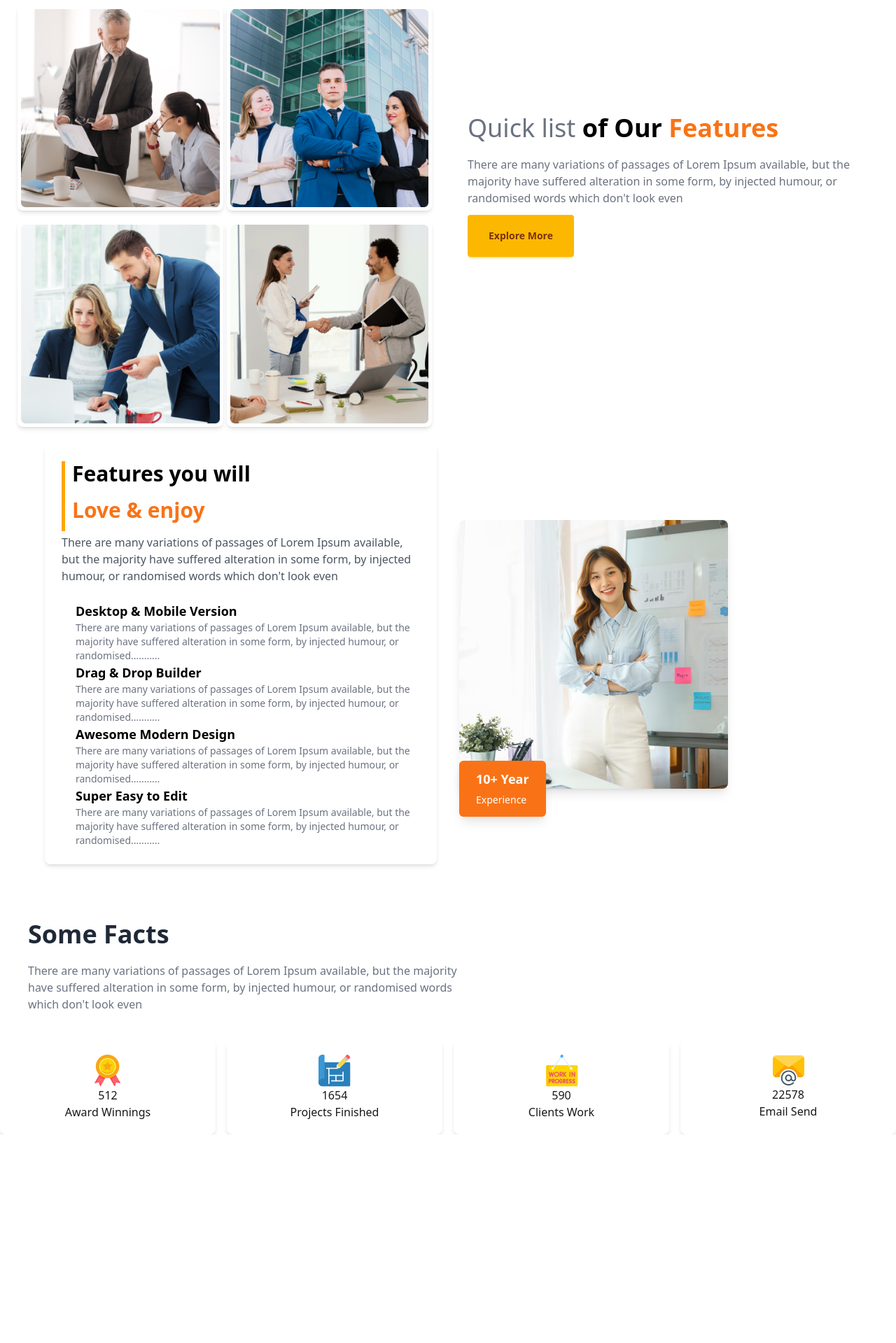
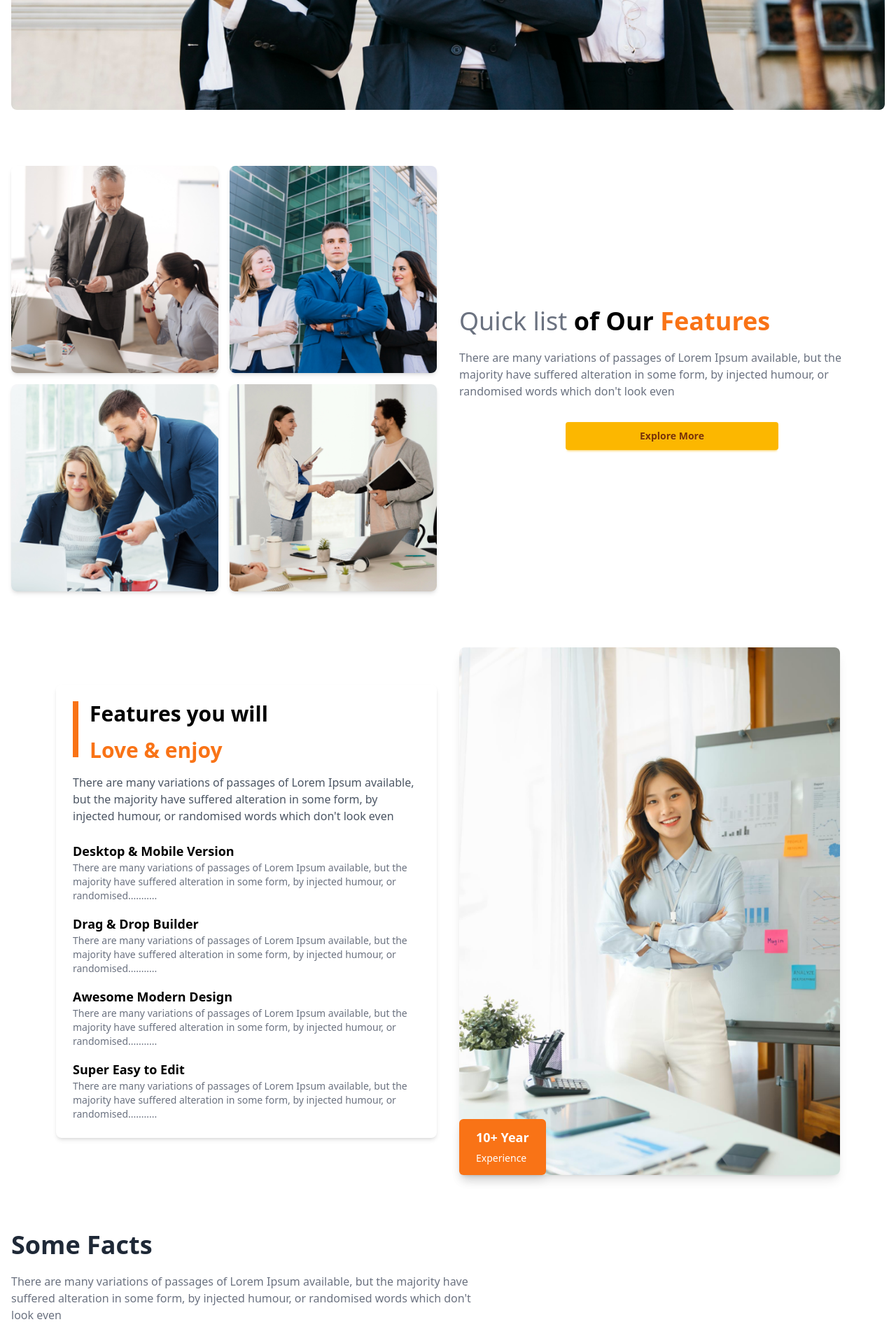
Before and after one commit to TalhaJobayer/project1, a plain HTML site: page index.html in a window 1280 px wide. Shown: the part 878-2797 px from the top of the page at 70% size. Before the commit the page ends 2499 px from the top, so only its background shows below. Drawn offline with nearby package versions, Linux system fonts and the light colour scheme.

Commit message:
all done with responsive

```diff
--- a/index.html
+++ b/index.html
@@ -5,28 +5,23 @@
   <meta charset="UTF-8">
   <meta name="viewport" content="width=device-width, initial-scale=1.0">
   <script src="https://cdn.tailwindcss.com"></script>
-  <script src="https://cdn.tailwindcss.com"></script>
   <link href="https://cdn.jsdelivr.net/npm/daisyui@5" rel="stylesheet" type="text/css" />
   <title>Document</title>
 </head>
 
 <body>
-  <!-- navbar section -->
+  <!-- Navbar Section -->
   <div class="navbar bg-base-100 shadow-sm flex justify-between">
     <div class="navbar-start">
       <div class="dropdown">
         <div tabindex="0" role="button" class="btn btn-ghost lg:hidden">
-          <svg xmlns="http://www.w3.org/2000/svg" class="h-5 w-5" fill="none" viewBox="0 0 24 24"
-            stroke="currentColor">
-            <path stroke-linecap="round" stroke-linejoin="round" stroke-width="2"
-              d="M4 6h16M4 12h8m-8 6h16" />
+          <svg xmlns="http://www.w3.org/2000/svg" class="h-5 w-5" fill="none" viewBox="0 0 24 24" stroke="currentColor">
+            <path stroke-linecap="round" stroke-linejoin="round" stroke-width="2" d="M4 6h16M4 12h8m-8 6h16" />
           </svg>
         </div>
         <ul tabindex="0" class="menu menu-sm dropdown-content bg-base-100 rounded-box z-1 mt-3 w-52 p-2 shadow">
           <li><a>Home</a></li>
-          <li>
-            <a>About</a>
-          </li>
+          <li><a>About</a></li>
           <li><a>Contact US</a></li>
           <li><a>Log In</a></li>
         </ul>
@@ -36,88 +31,73 @@
     <div class="navbar-center hidden lg:flex">
       <ul class="menu menu-horizontal px-1">
         <li><a>Home</a></li>
-        <li>
-          <a>About</a>
-        </li>
+        <li><a>About</a></li>
         <li><a>Contact US</a></li>
         <li><a>Log In</a></li>
       </ul>
     </div>
   </div>
-  <!-- navbar section -->
+  <!-- Navbar Section -->
+
   <!-- Text Part -->
-  <div class="container mx-auto text-center mt-20">
-    <div class="text-4xl font-bold text-gray-800 mb-5 ">
-      <h1>Brand New </h1>
-      <h1>Group of Architects </h1>
+  <div class="container mx-auto text-center mt-20 px-4">
+    <div class="text-4xl font-bold text-gray-800 mb-5">
+      <h1>Brand New</h1>
+      <h1>Group of Architects</h1>
     </div>
-    <div class="text-lg text-gray-500">
-      <p class=" text-center">There are many variations of passages of Lorem Ipsum available, but the majority
-        have
-        suffered alteration in some form, by injected humour, or randomised words which don't look even</p>
+    <div class="text-lg text-gray-500 mx-auto max-w-2xl">
+      <p>There are many variations of passages of Lorem Ipsum available, but the majority have suffered alteration in some form, by injected humour, or randomised words which don't look even</p>
     </div>
-    <div class="btn btn-warning mt-3" style="padding: 30px 30px;">Explore More</div>
+    <div class="btn btn-warning mt-5 px-8 py-3">Explore More</div>
   </div>
   <!-- Text Part -->
+
   <!-- Image Part -->
-  <div>
-    <div class="container justify-center ">
-      <div class="w-200 mx-auto mt-5">
-        <img src="/images/banner.png" alt="" class="w-full object-cover">
-      </div>
+  <div class="container mx-auto mt-10 px-4">
+    <div class="w-full">
+      <img src="/images/banner.png" alt="" class="w-full object-cover rounded-lg">
     </div>
   </div>
   <!-- Image Part -->
+
   <!-- Hero Part -->
-  <div class="container mx-auto mt-20">
-    <div class="grid grid-cols-1 md:grid-cols-2 gap-4 flex justify-center">
-      <div class="p-5 ">
-        <div class="grid grid-cols-2 sm:grid-cols-2 md:grid-cols-2 lg:grid-cols-2 gap-[5px]">
-          <img src="images/team1.png" alt="Image 1" class="m-[5px] p-[5px] bg-white rounded-lg shadow-md">
-          <img src="images/team2.png" alt="Image 2" class="m-[5px] p-[5px] bg-white rounded-lg shadow-md">
-          <img src="images/team3.png" alt="Image 3" class="m-[5px] p-[5px] bg-white rounded-lg shadow-md">
-          <img src="images/team4.png" alt="Image 4" class="m-[5px] p-[5px] bg-white rounded-lg shadow-md">
+  <div class="container mx-auto mt-20 px-4">
+    <div class="grid grid-cols-1 md:grid-cols-2 gap-8">
+      <div class="grid grid-cols-2 gap-4">
+        <img src="images/team1.png" alt="Image 1" class="w-full rounded-lg shadow-md">
+        <img src="images/team2.png" alt="Image 2" class="w-full rounded-lg shadow-md">
+        <img src="images/team3.png" alt="Image 3" class="w-full rounded-lg shadow-md">
+        <img src="images/team4.png" alt="Image 4" class="w-full rounded-lg shadow-md">
       </div>
-      </div>
-      <div class="p-5 mt-40">
+      <div class="flex flex-col justify-center">
         <h1 class="text-4xl font-bold text-gray-800 mb-5">
           <span class="text-gray-500 font-normal">Quick list</span>
           <span class="text-black font-bold">of Our</span>
           <span class="text-orange-500 font-bold">Features</span>
         </h1>
-        <p class="text-gray-500">There are many variations of passages of Lorem Ipsum available, but the majority have
-          suffered alteration in some form, by injected humour, or randomised words which don't look even</p>
-        <div class="btn btn-warning mt-3" style="padding: 30px 30px;">Explore More</div>
+        <p class="text-gray-500 mb-5">There are many variations of passages of Lorem Ipsum available, but the majority have suffered alteration in some form, by injected humour, or randomised words which don't look even</p>
 
+        <div class="btn btn-warning mt-3 px-4 py-2 text-sm w-1/2 mx-auto">
+          Explore More
         </div>
       </div>
+    </div>
+  </div>
+  <!-- Hero Part -->
 
-
-      </div>
-
-      <!-- Hero Part -->
   <!-- Features Part -->
-       <div class="max-w-6xl mx-auto grid grid-cols-1 md:grid-cols-2 gap-8 items-center">
-
+  <div class="max-w-6xl mx-auto mt-20 px-4">
+    <div class="grid grid-cols-1 md:grid-cols-2 gap-8 items-center">
       <div class="bg-white p-6 rounded-lg shadow-md">
         <div class="flex">
-            <div style="height: 100px; width: 5px; background-color: orange; margin-right: 10px;"></div>
+          <div class="h-20 w-2 bg-orange-500 mr-4"></div>
           <div>
-              <h2 class="text-2xl md:text-3xl font-bold text-black mb-4">
-                Features you will
-            </h2>
-            <h2 class="text-2xl md:text-3xl font-bold text-black mb-4">
-              <span class="text-orange-500">Love & enjoy</span>
-            </h2>
+            <h2 class="text-2xl md:text-3xl font-bold text-black mb-4">Features you will</h2>
+            <h2 class="text-2xl md:text-3xl font-bold text-black mb-4"><span class="text-orange-500">Love & enjoy</span></h2>
           </div>
-
         </div>
-           <p class="text-gray-600 mb-6">
-            There are many variations of passages of Lorem Ipsum available, but the majority have suffered alteration in some form, by injected humour, or randomised words which don't look even
-          </p>
-
-            <!-- Feature List -->
-            <div class="ml-5">
+        <p class="text-gray-600 mb-6">There are many variations of passages of Lorem Ipsum available, but the majority have suffered alteration in some form, by injected humour, or randomised words which don't look even</p>
+        <div class="space-y-4">
           <div>
             <h3 class="text-lg font-semibold text-black">Desktop & Mobile Version</h3>
             <p class="text-gray-500 text-sm">There are many variations of passages of Lorem Ipsum available, but the majority have suffered alteration in some form, by injected humour, or randomised...........</p>
@@ -136,56 +116,81 @@
           </div>
         </div>
       </div>
-
-        <!-- Right: Image -->
       <div class="relative">
-            <img src="images/architect.png" alt="Business Woman" class="rounded-lg shadow-lg w-96 h-96 object-cover">
-            <!-- Orange Box with Experience Text -->
-            <div class="absolute -mt-10 (-40px) bg-orange-500 text-white px-6 py-3 rounded-md font-bold text-lg shadow-lg">
+        <img src="images/architect.png" alt="Business Woman" class="rounded-lg shadow-lg w-full">
+        <div class="absolute bottom-0 left-0 bg-orange-500 text-white px-6 py-3 rounded-md font-bold text-lg shadow-lg">
           10+ Year <br> <span class="text-sm font-normal">Experience</span>
         </div>
-
+      </div>
     </div>
   </div>
   <!-- Features Part -->
-        <!-- some fact part -->
-         <div class="justify-start  ml-10 mt-20">
-          <h1 class="text-4xl font-bold text-gray-800 mb-5">
-            Some Facts
-          </h1>
-          <p class="text-gray-500" style="width: 50%;">
-            There are many variations of passages of Lorem Ipsum available, but the majority have suffered alteration in some form, by injected humour, or randomised words which don't look even
-          </p>
 
+  <!-- Some Facts Part -->
+  <div class="container mx-auto mt-20 px-4">
+    <h1 class="text-4xl font-bold text-gray-800 mb-5">Some Facts</h1>
+    <p class="text-gray-500 max-w-2xl">There are many variations of passages of Lorem Ipsum available, but the majority have suffered alteration in some form, by injected humour, or randomised words which don't look even</p>
   </div>
-        <!-- some fact part -->
-         <!-- card part -->
-         <div class="grid grid-cols-1 md:grid-cols-4 gap-4 mt-10">
+  <!-- Some Facts Part -->
+
+  <!-- Card Part -->
+  <div class="container mx-auto mt-10 px-4">
+    <div class="grid grid-cols-1 md:grid-cols-2 lg:grid-cols-4 gap-4">
       <div class="flex flex-col items-center justify-center bg-white p-5 rounded-lg shadow-md">
         <img src="images/icons/ribon.png" alt="Award Winnings">
-            <h1>512</h1>
-            <p class="text-center">Award Winnings</p>
+        <h1 class="text-2xl font-bold">512</h1>
+        <p class="text-center text-gray-500">Award Winnings</p>
       </div>
       <div class="flex flex-col items-center justify-center bg-white p-5 rounded-lg shadow-md">
         <img src="images/icons/projects.png" alt="Projects Finished">
-            <h1>1654</h1>
-            <p class="text-center">Projects Finished</p>
+        <h1 class="text-2xl font-bold">1654</h1>
+        <p class="text-center text-gray-500">Projects Finished</p>
       </div>
       <div class="flex flex-col items-center justify-center bg-white p-5 rounded-lg shadow-md">
         <img src="images/icons/customers.png" alt="Clients Work">
-            <h1>590</h1>
-            <p class="text-center">Clients Work</p>
+        <h1 class="text-2xl font-bold">590</h1>
+        <p class="text-center text-gray-500">Clients Work</p>
       </div>
       <div class="flex flex-col items-center justify-center bg-white p-5 rounded-lg shadow-md">
         <img src="images/icons/email.png" alt="Email Send">
-            <h1>22578</h1>
-            <p class="text-center">Email Send</p>
+        <h1 class="text-2xl font-bold">22578</h1>
+        <p class="text-center text-gray-500">Email Send</p>
       </div>
     </div>
-         <!-- card part -->
+  </div>
+  <!-- Card Part -->
 
+  <!-- Sponsor Part -->
+  <div class="container mx-auto mt-20 px-4">
+    <div class="text-center">
+      <h1 class="text-4xl font-bold text-gray-800 mb-5">Our Sponsor</h1>
+      <p class="text-gray-500 mx-auto max-w-2xl">There are many variations of passages of Lorem Ipsum available, but the majority have suffered alteration in some form, by injected humour, or randomised words which don't look even</p>
+    </div>
+    <div class="grid grid-cols-2 md:grid-cols-5 gap-4 mt-10">
+      <div class="flex items-center justify-center bg-white p-5 rounded-lg shadow-md">
+        <img src="images/sponsors/spotify.png" alt="Spotify">
+      </div>
+      <div class="flex items-center justify-center bg-white p-5 rounded-lg shadow-md">
+        <img src="images/sponsors/amazon.png" alt="Amazon">
+      </div>
+      <div class="flex items-center justify-center bg-white p-5 rounded-lg shadow-md">
+        <img src="images/sponsors/google.png" alt="Google">
+      </div>
+      <div class="flex items-center justify-center bg-white p-5 rounded-lg shadow-md">
+        <img src="images/sponsors/figma.png" alt="Figma">
+      </div>
+      <div class="flex items-center justify-center bg-white p-5 rounded-lg shadow-md">
+        <img src="images/sponsors/telerama.png" alt="Telerama">
+      </div>
+    </div>
+  </div>
+  <!-- Sponsor Part -->
 
+  <!-- Footer Part -->
+  <div class="w-full flex justify-center items-center text-center mt-10 py-5 bg-gray-100 shadow-sm">
+    <p class="text-gray-500">All rights reserved copyright@2023 startup landing page design</p>
+  </div>
+  <!-- Footer Part -->
 </body>
-<script src="https://cdn.jsdelivr.net/npm/@tailwindcss/browser@4"></script>
 
 </html>
```
Lines whose indentation alone changed are shown as unchanged.
